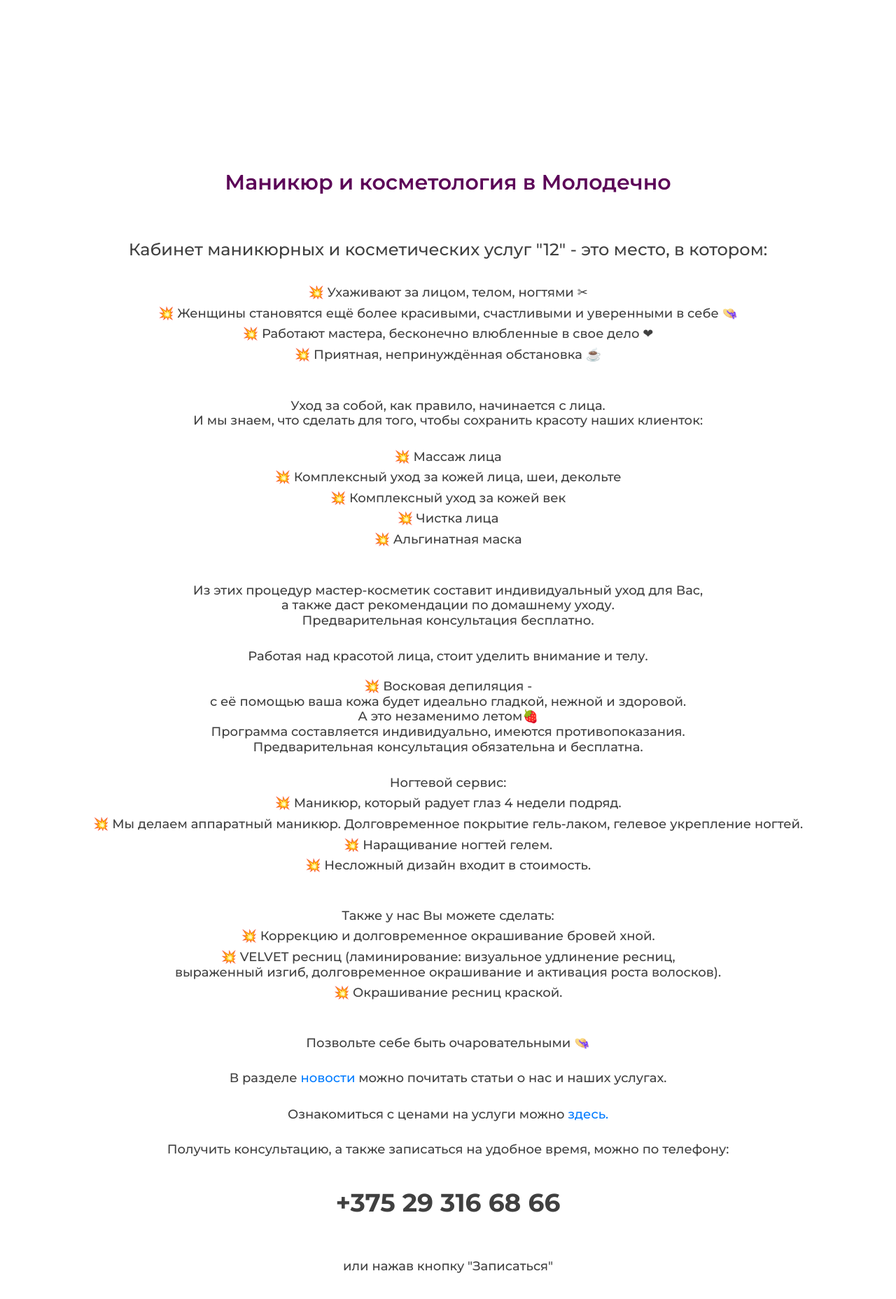
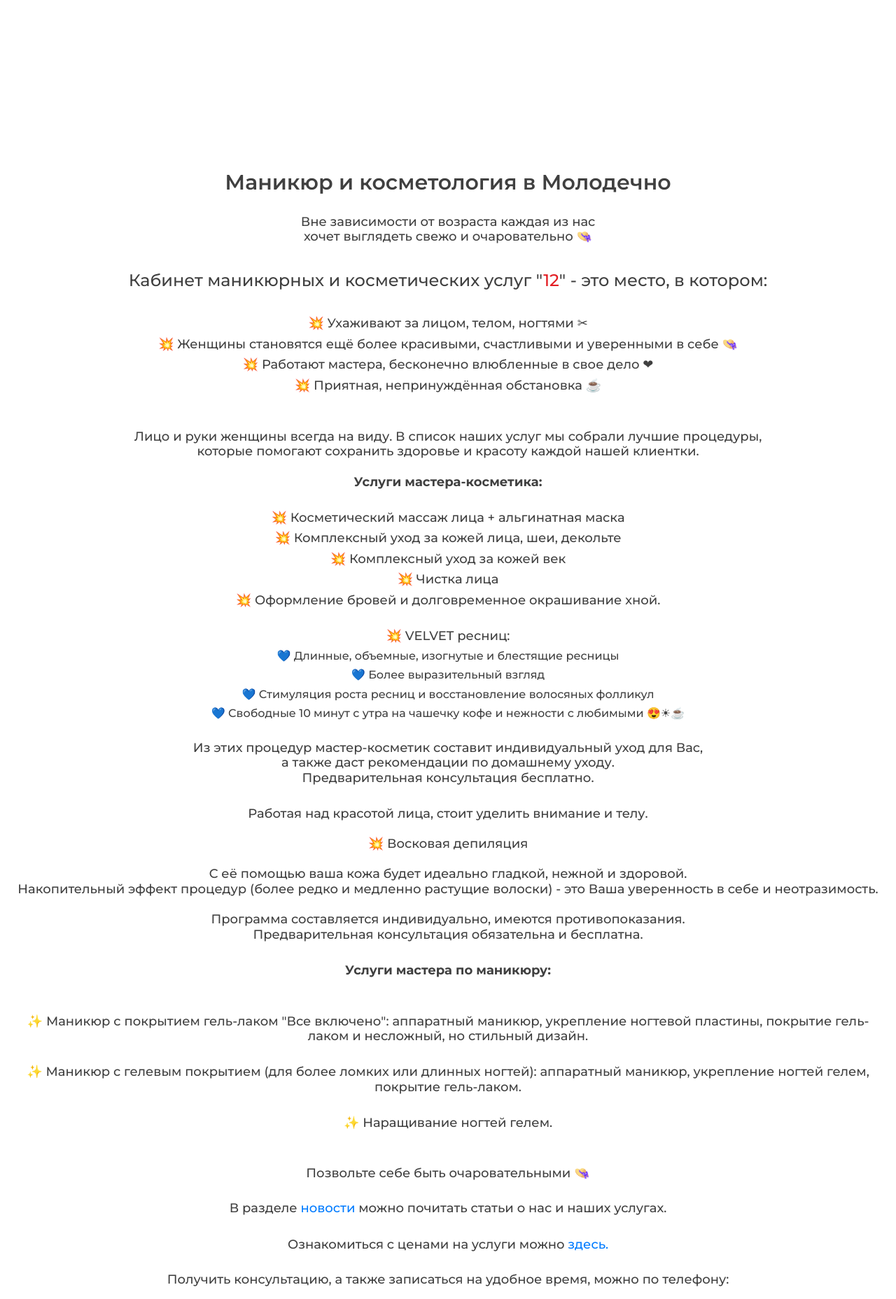
Before and after one commit to musict/k12.by, a PHP site: page / in a window 1280 px wide. Shown: the part 1093-2950 px from the top of the page at 70% size. Run offline with PHP 8.4, Linux system fonts and the light colour scheme; some libraries are stand-ins or nearby versions.

Commit message:
обновлен текст

```diff
--- a/index.html
+++ b/index.html
@@ -207,39 +207,47 @@
           <br><br><br><br>
           <h1>Маникюр и косметология в Молодечно</h1>
         </div>
-        <h4><br><br>Кабинет маникюрных и косметических услуг "12" - это место, в котором: <br><br> </h4>
+        <h5><br>Вне зависимости от возраста каждая из нас <br> хочет выглядеть свежо и очаровательно 👒 </h5>
+        <h4><br>Кабинет маникюрных и косметических услуг "<spa class="colorRED">12</spa>" - это место, в котором: <br><br> </h4>
         <ul>
           <h5><li>💥    Ухаживают за лицом, телом, ногтями &#x2702;</li></h5>
           <h5><li>💥    Женщины становятся ещё более красивыми, счастливыми и уверенными в себе 👒</li></h5>
           <h5><li>💥    Работают мастера, бесконечно влюбленные в свое дело &#x2764;</li></h5>
           <h5><li>💥    Приятная, непринуждённая обстановка ☕</li></h5>
+          <!-- <hr style="border:1px solid #f7a9a9;" /> -->
         </ul>
-        <h5><br><br>Уход за собой, как правило, начинается с лица. <br>И мы знаем, что сделать для того, чтобы сохранить красоту наших клиенток:<br><br> </h5>
+        <h5><br><br>Лицо и руки женщины всегда на виду. В список наших услуг мы собрали лучшие процедуры, <br> которые помогают сохранить здоровье и красоту каждой нашей клиентки.
+                        <br> <br> <b>Услуги мастера-косметика:</b> <br> <br></h5>
         <ul>
-          <h5><li>💥    Массаж лица</li></h5>
+          <h5><li>💥    Косметический массаж лица + альгинатная маска</li></h5>
           <h5><li>💥    Комплексный уход за кожей лица, шеи, декольте</li></h5>
           <h5><li>💥    Комплексный уход за кожей век</li></h5>
           <h5><li>💥    Чистка лица</li></h5>
-          <h5><li>💥    Альгинатная маска</li></h5>
+          <h5><li>💥    Оформление бровей и долговременное окрашивание хной.</li></h5>
+          <br>
+          <h5><li>💥 VELVET ресниц:<br></li></h5>
+          <ul>
+            <h6><li> 💙 Длинные, объемные, изогнутые и блестящие ресницы</li></h6>
+            <h6><li> 💙 Более выразительный взгляд</li></h6>
+            <h6><li> 💙 Стимуляция роста ресниц и восстановление волосяных фолликул</li></h6>
+            <h6><li> 💙 Свободные 10 минут с утра на чашечку кофе и нежности с любимыми 😍☀☕</li></h6>
+          </ul>
+
         </ul>
-        <h5><br><br>Из этих процедур мастер-косметик составит индивидуальный уход для Вас, <br>а также даст рекомендации по домашнему уходу. <br>Предварительная консультация бесплатно.<br><br> </h5>
+        <h5><br>Из этих процедур мастер-косметик составит индивидуальный уход для Вас, <br>а также даст рекомендации по домашнему уходу. <br>Предварительная консультация бесплатно.<br><br> </h5>
+
+
         <h5>Работая над красотой лица, стоит уделить внимание и телу. <br>
-          <br>💥 Восковая депиляция - <br> с её помощью ваша кожа будет идеально гладкой, нежной и здоровой. <br> А это незаменимо летом🍓
+          <br>💥 Восковая депиляция <br> <br> C её помощью ваша кожа будет идеально гладкой, нежной и здоровой. <br> Накопительный эффект процедур (более редко и медленно растущие волоски) - это Ваша уверенность в себе и неотразимость. <br>
+
           <br>Программа составляется индивидуально, имеются противопоказания. <br>Предварительная консультация обязательна и бесплатна.<br><br> </h5>
-          <h5>Ногтевой сервис: <br></h5>
+          <h5><b>Услуги мастера по маникюру:</b> <br> <br></h5>
           <ul>
-            <h5><li>💥    Маникюр, который радует глаз 4 недели подряд.</li></h5>
-            <h5><li>💥    Мы делаем аппаратный маникюр. Долговременное покрытие гель-лаком, гелевое укрепление ногтей.</li></h5>
-            <h5><li>💥    Наращивание ногтей гелем.</li></h5>
-            <h5><li>💥    Несложный дизайн входит в стоимость.</li></h5>
+            <h5><li><br>✨  Маникюр с покрытием гель-лаком "Все включено": аппаратный маникюр, укрепление ногтевой пластины, покрытие гель-лаком и несложный, но стильный дизайн.</li></h5>
+            <h5><li><br>✨  Маникюр с гелевым покрытием (для более ломких или длинных ногтей): аппаратный маникюр, укрепление ногтей гелем, покрытие гель-лаком.</li></h5>
+            <h5><li><br>✨  Наращивание ногтей гелем.</li></h5>
           </ul>
-          <br><br>
-          <h5>Также у нас Вы можете сделать: <br></h5>
-          <ul>
-            <h5><li>💥    Коррекцию и долговременное окрашивание бровей хной.</li></h5>
-            <h5><li>💥    VELVET ресниц (ламинирование: визуальное удлинение ресниц, <br> выраженный изгиб, долговременное окрашивание и активация роста волосков).</li></h5>
-            <h5><li>💥    Окрашивание ресниц краской.</li></h5>
-          </ul>
+
           <br><br>
           <h5>Позвольте себе быть очаровательными 👒 </h5>
           <br>
--- a/styles/main_styles.css
+++ b/styles/main_styles.css
@@ -112,7 +112,6 @@ h1, h2, h3, h4, h5, h6
 h1{
 	font-size: 30px;
 	text-align: center;
-	color: #5C0458;
 	font-weight: 600;
 	line-height: 1.1;
 }
```
